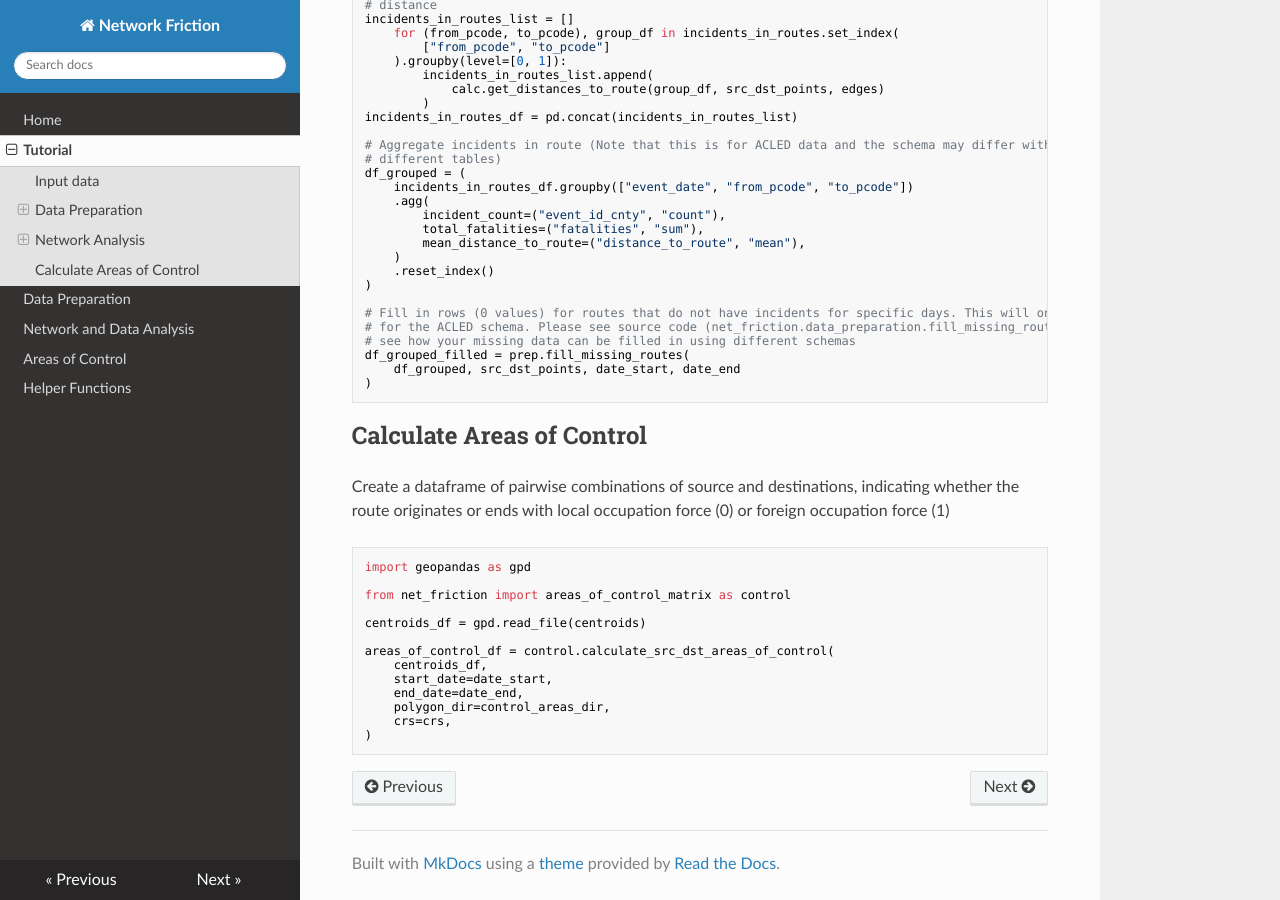
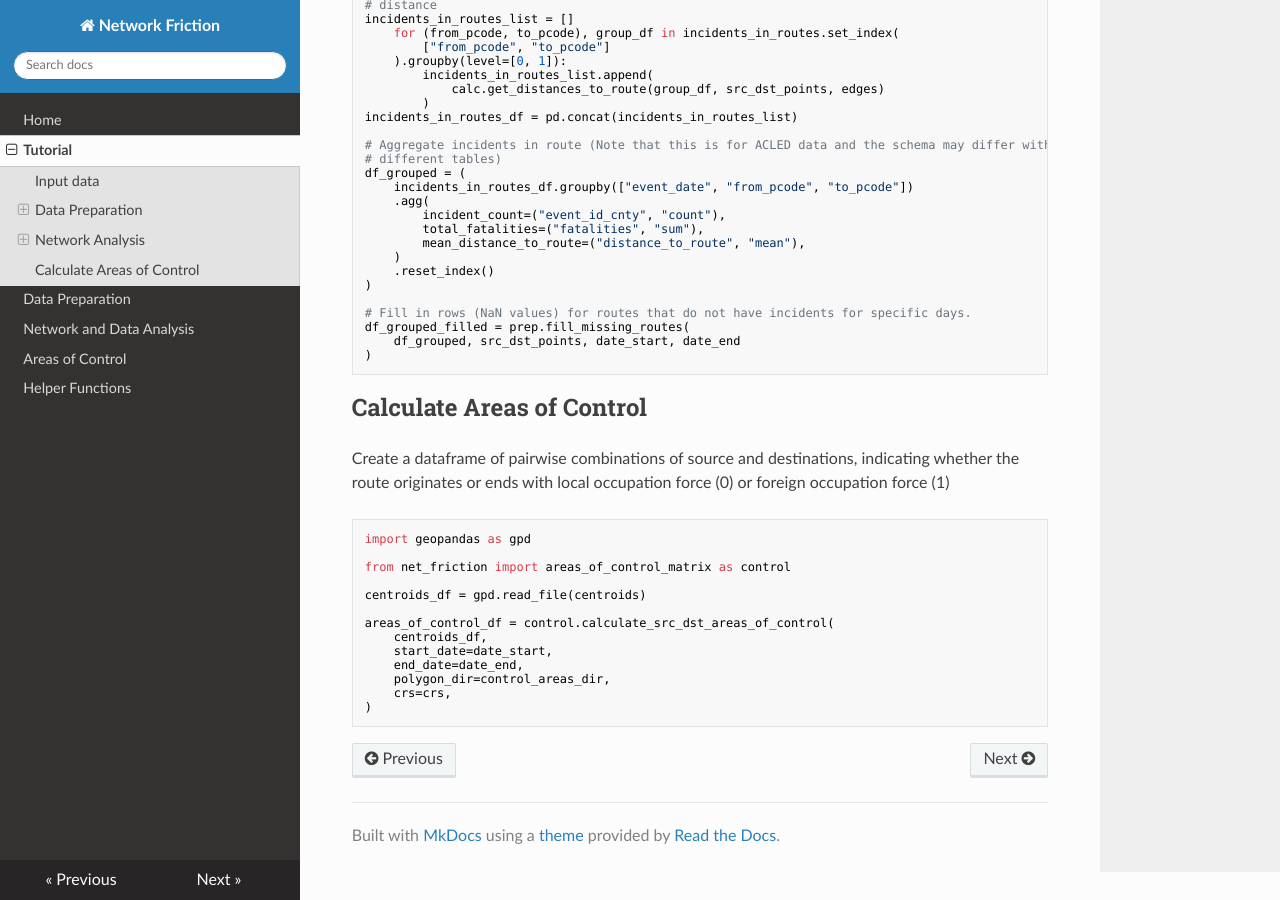
Before and after one commit to GISRedeDev/PyNetworkFriction, an MkDocs documentation site: the page built from docs/tutorial.md, in a window 1280 px wide and 900 px high, scrolled down 3494 px. Built offline with MkDocs 1.6.1, drawn with Linux system fonts in a browser that asks for light colours; nearby versions of some CDN libraries; some of the changed text lies outside the part shown.

Commit message:
correct typos and adapt comment to change in fill_missing_routes()

```diff
--- a/docs/tutorial.md
+++ b/docs/tutorial.md
@@ -176,9 +176,7 @@ df_grouped = (
     .reset_index()
 )
 
-# Fill in rows (0 values) for routes that do not have incidents for specific days. This will only work
-# for the ACLED schema. Please see source code (net_friction.data_preparation.fill_missing_routes) to
-# see how your missing data can be filled in using different schemas
+# Fill in rows (NaN values) for routes that do not have incidents for specific days.
 df_grouped_filled = prep.fill_missing_routes(
     df_grouped, src_dst_points, date_start, date_end
 )
```
Also changed, not shown: other parts of docs/tutorial.md (+2 -2 lines).
